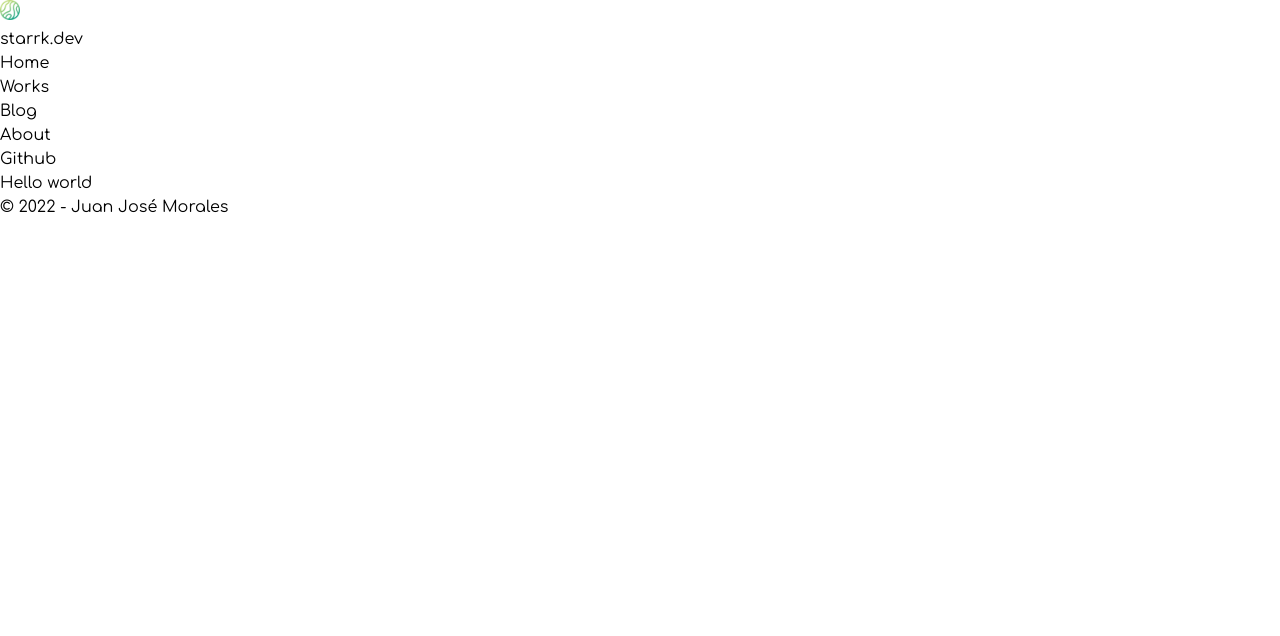
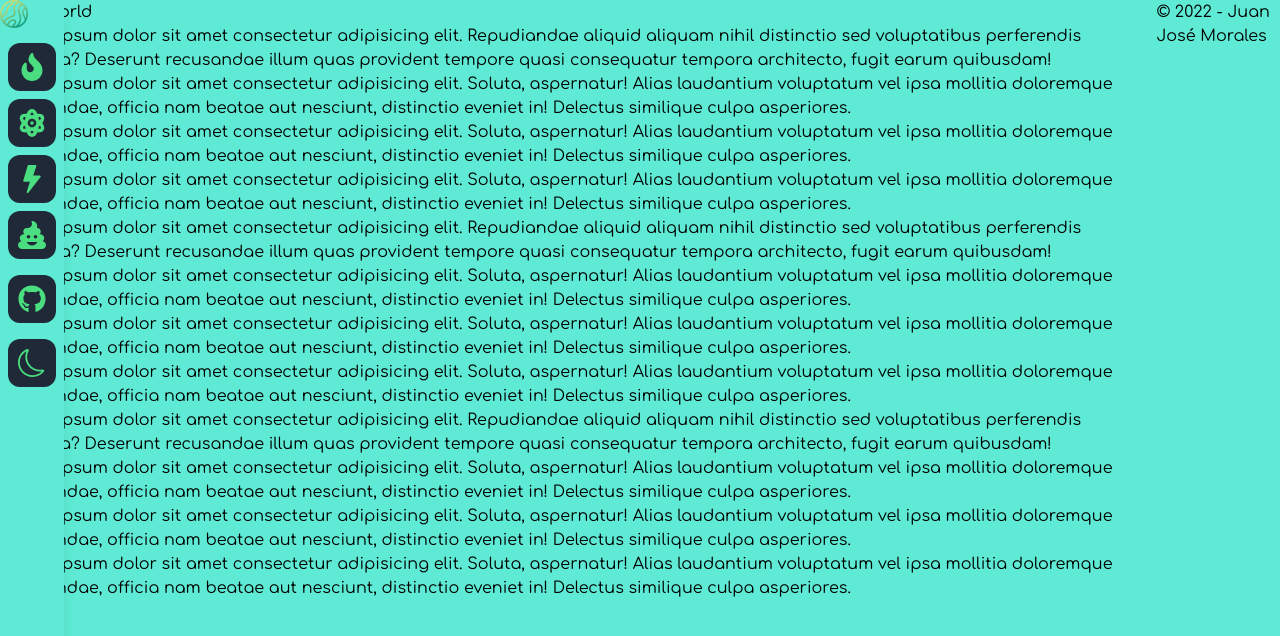
Before and after one commit to mstarrk/starrk.dev, a Next.js app: page / in a window 1280 px wide. Shown: the top 636 px of the page. Built offline with nearby package versions, Linux system fonts and the light colour scheme.

Commit message:
Added: next-themes, dark/light mode support, NavbarButton, Navbar new design, flex layout, css changes

```diff
--- a/components/Logo.tsx
+++ b/components/Logo.tsx
@@ -5,19 +5,16 @@ export default function Logo() {
   const img = "/images/logo.png";
 
   return (
-    // TODO: Link not working
-    // TODO: Change 'p' for a different el
-    <Link href={"www.google.com"}>
-      <span>
+    <Link href={"/"}>
+      <div>
         <Image
           id="logo"
           src={img}
-          height={20}
-          width={20}
+          height={28}
+          width={28}
           alt={"Website's Logo"}
         />
-        <p id="logo-title">starrk.dev</p>
-      </span>
+      </div>
     </Link>
   );
 }
--- a/components/Navbar.tsx
+++ b/components/Navbar.tsx
@@ -1,32 +1,54 @@
 import Link from "next/link";
 import Logo from "./Logo";
 import ToggleTheme from "./ToggleTheme";
+import NavbarButton from "./NavbarButton";
+
+import { BsFillLightningFill } from "react-icons/bs";
+import { FaFire, FaAtom, FaGithub, FaPoo } from "react-icons/fa";
 
 export default function Navbar() {
   return (
-    // TODO: Styling ul and li (hover too)
-    // TODO: Link and ToggleTheme goes to the right =>
-    // TODO: Parent element for Link and ToggleTheme
-    // TODO: Link and Toggletheme icons
     // TODO: Styling logo
-    // ? [Logo] <=> [Navbar] <=> [ToggleTheme, Github]
-    <div>
+    // TODO: Mobile menu
+
+    <div className="fixed top-0 left-0 h-screen w-16 m-0 flex flex-col dark:bg-gray-800 bg-teal-300 shadow-lg">
       <Logo />
       <ul id="navbar">
         <li>
-          <Link href="/">Home</Link>
+          <Link href="/">
+            <NavbarButton
+              icon={<FaFire size={28} />}
+              text={"Home"}
+              onClick={() => console.log("hey")}
+            />
+          </Link>
         </li>
         <li>
-          <Link href="/works">Works</Link>
+          <Link href="/works">
+            <NavbarButton icon={<FaAtom size={28} />} text={"Works"} />
+          </Link>
         </li>
         <li>
-          <Link href="/posts">Blog</Link>
+          <Link href="/posts">
+            <NavbarButton
+              icon={<BsFillLightningFill size={28} />}
+              text={"Blog"}
+            />
+          </Link>
         </li>
         <li>
-          <Link href="/about">About</Link>
+          <Link href="/about">
+            <NavbarButton icon={<FaPoo size={28} />} text={"About"} />
+          </Link>
         </li>
       </ul>
-      <Link href="https://github.com/mstarrk">Github</Link>
+      <a
+        href="https://github.com/mstarrk"
+        target={"_blank"}
+        rel="noopener noreferrer"
+      >
+        <NavbarButton icon={<FaGithub size={28} />} text={"Check my Github"} />
+      </a>
       <ToggleTheme />
     </div>
   );
--- /dev/null
+++ b/components/NavbarButton.tsx
@@ -0,0 +1,18 @@
+import { MouseEventHandler, ReactNode } from "react";
+
+export default function NavbarButton({
+  icon,
+  text,
+  onClick,
+}: {
+  icon: ReactNode;
+  text: string;
+  onClick?: MouseEventHandler<HTMLButtonElement>;
+}) {
+  return (
+    <button className="navbar-icon group" onClick={onClick}>
+      {icon}
+      <span className="navbar-tooltip group-hover:scale-100">{text}</span>
+    </button>
+  );
+}
--- a/components/ToggleTheme.tsx
+++ b/components/ToggleTheme.tsx
@@ -1,5 +1,24 @@
+import NavbarButton from "./NavbarButton";
+import { BsSun, BsMoon } from "react-icons/bs";
+
+import { useTheme } from "next-themes";
+import { useState, useEffect } from "react";
+
 export default function ToggleTheme() {
+  const { resolvedTheme, setTheme } = useTheme();
+  const [mounted, setMounted] = useState(false);
+
+  useEffect(() => setMounted(true), []);
+
+  if (!mounted) return null;
+
   return (
-    <div></div> // TODO return toggle icon
+    <NavbarButton
+      icon={
+        resolvedTheme === "dark" ? <BsSun size={28} /> : <BsMoon size={28} />
+      }
+      text={resolvedTheme === "dark" ? "Light? 💡" : "Dark? 🌑"}
+      onClick={() => setTheme(resolvedTheme === "dark" ? "light" : "dark")}
+    />
   );
 }
--- a/components/layouts/Layout.tsx
+++ b/components/layouts/Layout.tsx
@@ -5,7 +5,7 @@ import Head from "next/head";
 
 export default function Layout({ children }: { children: React.ReactNode }) {
   return (
-    <>
+    <div className="flex">
       <Head>
         <meta name="viewport" content="width=device-width, initial-scale=1" />
         <title>starrk.dev</title>
@@ -13,6 +13,6 @@ export default function Layout({ children }: { children: React.ReactNode }) {
       <Navbar />
       <div>{children}</div>
       <Footer />
-    </>
+    </div>
   );
 }
--- a/package.json
+++ b/package.json
@@ -11,6 +11,7 @@
   },
   "dependencies": {
     "next": "12.2.5",
+    "next-themes": "^0.2.0",
     "react": "18.2.0",
     "react-dom": "18.2.0",
     "react-icons": "^4.4.0"
--- a/pages/_app.tsx
+++ b/pages/_app.tsx
@@ -1,12 +1,15 @@
 import "../styles/globals.css";
 import type { AppProps } from "next/app";
 import Layout from "../components/layouts/Layout";
+import { ThemeProvider } from "next-themes";
 
 function MyApp({ Component, pageProps }: AppProps) {
   return (
-    <Layout>
-      <Component {...pageProps} />
-    </Layout>
+    <ThemeProvider attribute="class">
+      <Layout>
+        <Component {...pageProps} />
+      </Layout>
+    </ThemeProvider>
   );
 }
 
--- a/pages/_document.tsx
+++ b/pages/_document.tsx
@@ -11,7 +11,7 @@ export default function Document() {
           rel="stylesheet"
         />
       </Head>
-      <body>
+      <body className=" dark:bg-gray-800 bg-teal-300 dark:text-white text-black">
         <Main />
         <NextScript />
       </body>
--- a/pages/index.tsx
+++ b/pages/index.tsx
@@ -8,6 +8,78 @@ const Home: NextPage = () => {
   return (
     <div>
       <h1>Hello world</h1>
+      <p>
+        Lorem ipsum dolor sit amet consectetur adipisicing elit. Repudiandae
+        aliquid aliquam nihil distinctio sed voluptatibus perferendis tempora?
+        Deserunt recusandae illum quas provident tempore quasi consequatur
+        tempora architecto, fugit earum quibusdam!
+      </p>
+      <p>
+        Lorem ipsum dolor sit amet consectetur adipisicing elit. Soluta,
+        aspernatur! Alias laudantium voluptatum vel ipsa mollitia doloremque
+        recusandae, officia nam beatae aut nesciunt, distinctio eveniet in!
+        Delectus similique culpa asperiores.
+      </p>
+      <p>
+        Lorem ipsum dolor sit amet consectetur adipisicing elit. Soluta,
+        aspernatur! Alias laudantium voluptatum vel ipsa mollitia doloremque
+        recusandae, officia nam beatae aut nesciunt, distinctio eveniet in!
+        Delectus similique culpa asperiores.
+      </p>
+      <p>
+        Lorem ipsum dolor sit amet consectetur adipisicing elit. Soluta,
+        aspernatur! Alias laudantium voluptatum vel ipsa mollitia doloremque
+        recusandae, officia nam beatae aut nesciunt, distinctio eveniet in!
+        Delectus similique culpa asperiores.
+      </p>
+      <p>
+        Lorem ipsum dolor sit amet consectetur adipisicing elit. Repudiandae
+        aliquid aliquam nihil distinctio sed voluptatibus perferendis tempora?
+        Deserunt recusandae illum quas provident tempore quasi consequatur
+        tempora architecto, fugit earum quibusdam!
+      </p>
+      <p>
+        Lorem ipsum dolor sit amet consectetur adipisicing elit. Soluta,
+        aspernatur! Alias laudantium voluptatum vel ipsa mollitia doloremque
+        recusandae, officia nam beatae aut nesciunt, distinctio eveniet in!
+        Delectus similique culpa asperiores.
+      </p>
+      <p>
+        Lorem ipsum dolor sit amet consectetur adipisicing elit. Soluta,
+        aspernatur! Alias laudantium voluptatum vel ipsa mollitia doloremque
+        recusandae, officia nam beatae aut nesciunt, distinctio eveniet in!
+        Delectus similique culpa asperiores.
+      </p>
+      <p>
+        Lorem ipsum dolor sit amet consectetur adipisicing elit. Soluta,
+        aspernatur! Alias laudantium voluptatum vel ipsa mollitia doloremque
+        recusandae, officia nam beatae aut nesciunt, distinctio eveniet in!
+        Delectus similique culpa asperiores.
+      </p>
+      <p>
+        Lorem ipsum dolor sit amet consectetur adipisicing elit. Repudiandae
+        aliquid aliquam nihil distinctio sed voluptatibus perferendis tempora?
+        Deserunt recusandae illum quas provident tempore quasi consequatur
+        tempora architecto, fugit earum quibusdam!
+      </p>
+      <p>
+        Lorem ipsum dolor sit amet consectetur adipisicing elit. Soluta,
+        aspernatur! Alias laudantium voluptatum vel ipsa mollitia doloremque
+        recusandae, officia nam beatae aut nesciunt, distinctio eveniet in!
+        Delectus similique culpa asperiores.
+      </p>
+      <p>
+        Lorem ipsum dolor sit amet consectetur adipisicing elit. Soluta,
+        aspernatur! Alias laudantium voluptatum vel ipsa mollitia doloremque
+        recusandae, officia nam beatae aut nesciunt, distinctio eveniet in!
+        Delectus similique culpa asperiores.
+      </p>
+      <p>
+        Lorem ipsum dolor sit amet consectetur adipisicing elit. Soluta,
+        aspernatur! Alias laudantium voluptatum vel ipsa mollitia doloremque
+        recusandae, officia nam beatae aut nesciunt, distinctio eveniet in!
+        Delectus similique culpa asperiores.
+      </p>
     </div>
   );
 };
--- a/styles/globals.css
+++ b/styles/globals.css
@@ -1,14 +1,44 @@
 @tailwind base;
 @tailwind components;
 @tailwind utilities;
+
+:root {
+  @apply text-base;
+  font-family: "Comfortaa", -apple-system, BlinkMacSystemFont, Segoe UI, Roboto,
+    Oxygen, Ubuntu, Cantarell, Fira Sans, Droid Sans, Helvetica Neue, sans-serif;
+}
 
 html,
 body {
   padding: 0;
   margin: 0;
-  font-family: "Comfortaa", -apple-system, BlinkMacSystemFont, Segoe UI, Roboto,
-    Oxygen, Ubuntu, Cantarell, Fira Sans, Droid Sans, Helvetica Neue, sans-serif;
 }
+
+/* Scrollbar */
+body::-webkit-scrollbar {
+  width: 0.5rem;
+}
+
+body::-webkit-track {
+  background: black;
+}
+
+body::-webkit-scrollbar-thumb {
+  @apply bg-green-400;
+}
+/* -- */
+
+/* NavbarIcon */
+@layer components {
+  .navbar-icon {
+    @apply relative flex items-center justify-center rounded-xl h-12 w-12 mt-2 mb-2 mx-auto bg-gray-800 text-green-400 hover:bg-green-400 hover:text-white;
+  }
+
+  .navbar-tooltip {
+    @apply absolute w-auto p-2 m-2 min-w-max left-14 rounded-md shadow-md text-white bg-gray-900 text-xs font-bold transition-all duration-100 scale-0 origin-left;
+  }
+}
+/* -- */
 
 a {
   color: inherit;
--- a/tailwind.config.js
+++ b/tailwind.config.js
@@ -4,6 +4,7 @@ module.exports = {
     "./pages/**/*.{js,ts,jsx,tsx}",
     "./components/**/*.{js,ts,jsx,tsx}",
   ],
+  darkMode: "class",
   theme: {
     extend: {},
   },
```
Also changed, not shown: 1 other file (tests, documents, lock files or other folders).
